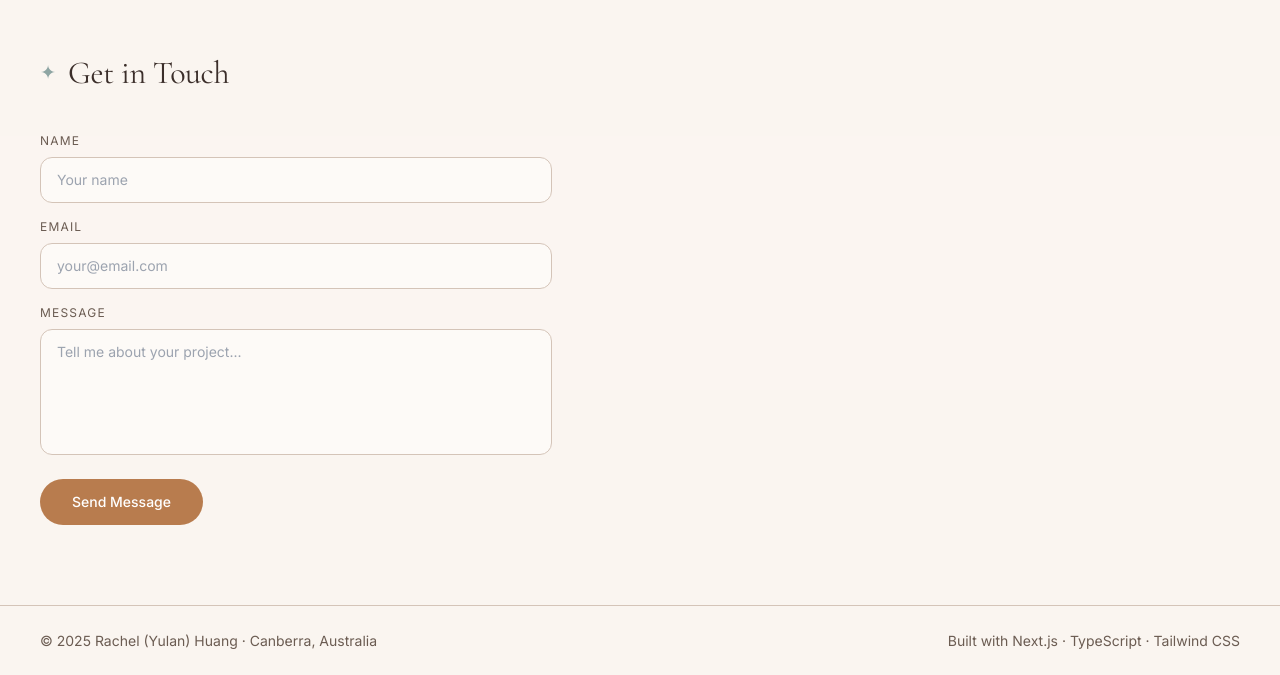
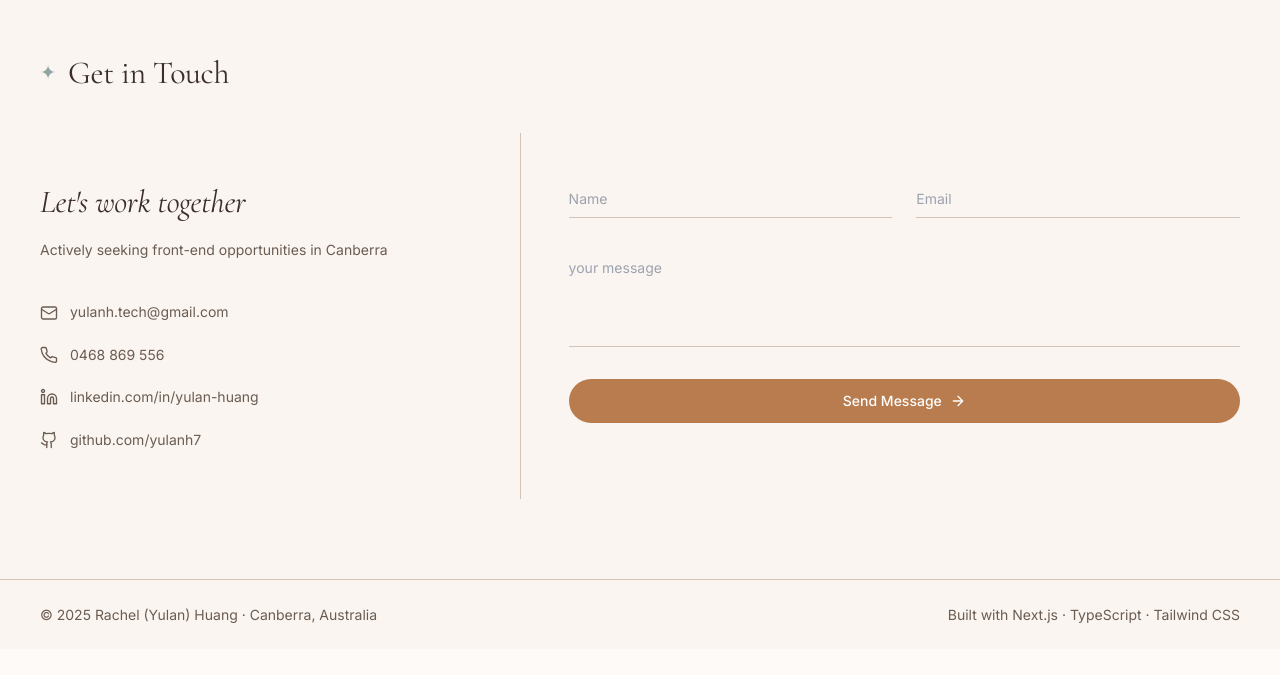
Before and after one commit to yulanh7/my-portfolio, a Next.js app: page / in a window 1280 px wide. Shown: the part 2405-3080 px from the top of the page. After the commit the page ends 3054 px from the top, so only its background shows below. Built offline with nearby package versions, Linux system fonts and the light colour scheme.

Commit message:
feat(contact): two-column layout with contact info and redesigned form

```diff
--- a/src/components/ContactForm.tsx
+++ b/src/components/ContactForm.tsx
@@ -1,6 +1,113 @@
 "use client";
 
 import { useState } from "react";
+import { personal } from "@/data/content";
+
+const EmailIcon = () => (
+  <svg
+    width="18"
+    height="18"
+    viewBox="0 0 24 24"
+    fill="none"
+    stroke="currentColor"
+    strokeWidth="1.8"
+    strokeLinecap="round"
+    strokeLinejoin="round"
+  >
+    <rect x="2" y="4" width="20" height="16" rx="2" />
+    <path d="m22 7-8.97 5.7a1.94 1.94 0 0 1-2.06 0L2 7" />
+  </svg>
+);
+
+const PhoneIcon = () => (
+  <svg
+    width="18"
+    height="18"
+    viewBox="0 0 24 24"
+    fill="none"
+    stroke="currentColor"
+    strokeWidth="1.8"
+    strokeLinecap="round"
+    strokeLinejoin="round"
+  >
+    <path d="M22 16.92v3a2 2 0 0 1-2.18 2 19.79 19.79 0 0 1-8.63-3.07A19.5 19.5 0 0 1 4.73 13a19.79 19.79 0 0 1-3.07-8.67A2 2 0 0 1 3.64 2h3a2 2 0 0 1 2 1.72c.127.96.361 1.903.7 2.81a2 2 0 0 1-.45 2.11L7.91 9.91a16 16 0 0 0 6 6l.91-.91a2 2 0 0 1 2.11-.45c.907.339 1.85.573 2.81.7A2 2 0 0 1 22 17.92z" />
+  </svg>
+);
+
+const LinkedInIcon = () => (
+  <svg
+    width="18"
+    height="18"
+    viewBox="0 0 24 24"
+    fill="none"
+    stroke="currentColor"
+    strokeWidth="1.8"
+    strokeLinecap="round"
+    strokeLinejoin="round"
+  >
+    <path d="M16 8a6 6 0 0 1 6 6v7h-4v-7a2 2 0 0 0-2-2 2 2 0 0 0-2 2v7h-4v-7a6 6 0 0 1 6-6z" />
+    <rect x="2" y="9" width="4" height="12" />
+    <circle cx="4" cy="4" r="2" />
+  </svg>
+);
+
+const GitHubIcon = () => (
+  <svg
+    width="18"
+    height="18"
+    viewBox="0 0 24 24"
+    fill="none"
+    stroke="currentColor"
+    strokeWidth="1.8"
+    strokeLinecap="round"
+    strokeLinejoin="round"
+  >
+    <path d="M15 22v-4a4.8 4.8 0 0 0-1-3.5c3 0 6-2 6-5.5.08-1.25-.27-2.48-1-3.5.28-1.15.28-2.35 0-3.5 0 0-1 0-3 1.5-2.64-.5-5.36-.5-8 0C6 2 5 2 5 2c-.3 1.15-.3 2.35 0 3.5A5.403 5.403 0 0 0 4 9c0 3.5 3 5.5 6 5.5-.39.49-.68 1.05-.85 1.65S9.1 17.4 9 18v4" />
+    <path d="M9 18c-4.51 2-5-2-7-2" />
+  </svg>
+);
+
+const ArrowIcon = () => (
+  <svg
+    width="16"
+    height="16"
+    viewBox="0 0 24 24"
+    fill="none"
+    stroke="currentColor"
+    strokeWidth="2"
+    strokeLinecap="round"
+    strokeLinejoin="round"
+  >
+    <path d="M5 12h14M12 5l7 7-7 7" />
+  </svg>
+);
+
+const contactItems = [
+  {
+    icon: <EmailIcon />,
+    label: personal.email,
+    href: `mailto:${personal.email}`,
+    external: false,
+  },
+  {
+    icon: <PhoneIcon />,
+    label: personal.phone,
+    href: `tel:${personal.phone.replace(/\s/g, "")}`,
+    external: false,
+  },
+  {
+    icon: <LinkedInIcon />,
+    label: "linkedin.com/in/yulan-huang",
+    href: personal.linkedin,
+    external: true,
+  },
+  {
+    icon: <GitHubIcon />,
+    label: "github.com/yulanh7",
+    href: personal.github,
+    external: true,
+  },
+];
 
 export default function ContactForm() {
   const [form, setForm] = useState({ name: "", email: "", message: "" });
@@ -11,14 +118,12 @@ export default function ContactForm() {
   const handleSubmit = async (e: React.MouseEvent) => {
     e.preventDefault();
     setStatus("loading");
-
     try {
       const res = await fetch("/api/contact", {
         method: "POST",
         headers: { "Content-Type": "application/json" },
         body: JSON.stringify(form),
       });
-
       if (res.ok) {
         setStatus("success");
         setForm({ name: "", email: "", message: "" });
@@ -31,108 +136,179 @@ export default function ContactForm() {
   };
 
   return (
-    <div className="max-w-lg">
-      <div className="flex flex-col gap-4">
-        {/* Name */}
-        <div>
-          <label className="text-xs tracking-widest uppercase text-text-secondary mb-2 block">
-            Name
-          </label>
+    <div className="flex flex-col md:flex-row gap-0 w-full">
+      {/* Left column — contact info */}
+      <div className="w-full md:w-[40%] py-8 md:py-12 md:pr-12">
+        <h2
+          className="italic mb-4"
+          style={{
+            fontFamily: "var(--font-heading)",
+            fontSize: "var(--text-h2)",
+            lineHeight: "var(--leading-h2)",
+            color: "var(--color-text-primary)",
+          }}
+        >
+          Let&apos;s work together
+        </h2>
+        <p
+          className="mb-10"
+          style={{
+            color: "var(--color-text-secondary)",
+            fontSize: "var(--text-small)",
+          }}
+        >
+          Actively seeking front-end opportunities in Canberra
+        </p>
+
+        <ul className="flex flex-col gap-5">
+          {contactItems.map((item) => (
+            <li key={item.href}>
+              <a
+                href={item.href}
+                {...(item.external
+                  ? { target: "_blank", rel: "noopener noreferrer" }
+                  : {})}
+                className="group flex items-center gap-3 transition-colors duration-200"
+                style={{
+                  color: "var(--color-text-secondary)",
+                  textDecoration: "none",
+                }}
+                onMouseEnter={(e) => {
+                  (e.currentTarget as HTMLAnchorElement).style.color =
+                    "var(--color-accent-brown)";
+                }}
+                onMouseLeave={(e) => {
+                  (e.currentTarget as HTMLAnchorElement).style.color =
+                    "var(--color-text-secondary)";
+                }}
+              >
+                <span className="flex-shrink-0">{item.icon}</span>
+                <span style={{ fontSize: "var(--text-small)" }}>
+                  {item.label}
+                </span>
+              </a>
+            </li>
+          ))}
+        </ul>
+      </div>
+
+      {/* Vertical divider */}
+      <div
+        className="hidden md:block w-px self-stretch mx-0"
+        style={{ background: "var(--color-border)" }}
+      />
+
+      {/* Right column — form */}
+      <div className="w-full md:w-[60%] py-8 md:py-12 md:pl-12">
+        <div className="flex flex-col gap-8">
+          {/* Name + Email row */}
+          <div className="grid grid-cols-1 sm:grid-cols-2 gap-6">
             <input
               type="text"
               value={form.name}
               onChange={(e) => setForm({ ...form, name: e.target.value })}
-            placeholder="Your name"
-            className="w-full px-4 py-3 text-sm rounded-md outline-none transition-all duration-300"
+              placeholder="Name"
+              className="w-full py-2 text-sm outline-none bg-transparent transition-colors duration-200"
               style={{
-              background: "var(--color-bg-primary)",
-              border: "1px solid var(--color-border)",
+                borderBottom: "1px solid var(--color-border)",
+                borderTop: "none",
+                borderLeft: "none",
+                borderRight: "none",
+                borderRadius: 0,
                 color: "var(--color-text-primary)",
               }}
               onFocus={(e) =>
-              (e.target.style.borderColor = "var(--color-accent-brown)")
+                (e.target.style.borderBottomColor = "var(--color-accent-brown)")
               }
-            onBlur={(e) => (e.target.style.borderColor = "var(--color-border)")}
+              onBlur={(e) =>
+                (e.target.style.borderBottomColor = "var(--color-border)")
+              }
             />
-        </div>
-
-        {/* Email */}
-        <div>
-          <label className="text-xs tracking-widest uppercase text-text-secondary mb-2 block">
-            Email
-          </label>
             <input
               type="email"
               value={form.email}
               onChange={(e) => setForm({ ...form, email: e.target.value })}
-            placeholder="your@email.com"
-            className="w-full px-4 py-3 text-sm rounded-md outline-none transition-all duration-300"
+              placeholder="Email"
+              className="w-full py-2 text-sm outline-none bg-transparent transition-colors duration-200"
               style={{
-              background: "var(--color-bg-primary)",
-              border: "1px solid var(--color-border)",
+                borderBottom: "1px solid var(--color-border)",
+                borderTop: "none",
+                borderLeft: "none",
+                borderRight: "none",
+                borderRadius: 0,
                 color: "var(--color-text-primary)",
               }}
               onFocus={(e) =>
-              (e.target.style.borderColor = "var(--color-accent-brown)")
+                (e.target.style.borderBottomColor = "var(--color-accent-brown)")
               }
-            onBlur={(e) => (e.target.style.borderColor = "var(--color-border)")}
+              onBlur={(e) =>
+                (e.target.style.borderBottomColor = "var(--color-border)")
+              }
             />
           </div>
 
           {/* Message */}
-        <div>
-          <label className="text-xs tracking-widest uppercase text-text-secondary mb-2 block">
-            Message
-          </label>
           <textarea
             value={form.message}
             onChange={(e) => setForm({ ...form, message: e.target.value })}
-            placeholder="Tell me about your project..."
-            rows={5}
-            className="w-full px-4 py-3 text-sm rounded-md outline-none transition-all duration-300 resize-none"
+            placeholder="your message"
+            rows={4}
+            className="w-full py-2 text-sm outline-none bg-transparent resize-none transition-colors duration-200"
             style={{
-              background: "var(--color-bg-primary)",
-              border: "1px solid var(--color-border)",
+              borderBottom: "1px solid var(--color-border)",
+              borderTop: "none",
+              borderLeft: "none",
+              borderRight: "none",
+              borderRadius: 0,
               color: "var(--color-text-primary)",
             }}
             onFocus={(e) =>
-              (e.target.style.borderColor = "var(--color-accent-brown)")
+              (e.target.style.borderBottomColor = "var(--color-accent-brown)")
             }
-            onBlur={(e) => (e.target.style.borderColor = "var(--color-border)")}
+            onBlur={(e) =>
+              (e.target.style.borderBottomColor = "var(--color-border)")
+            }
           />
-        </div>
 
-        {/* Submit */}
+          {/* Send button */}
+          <div className="flex flex-col gap-3">
             <button
               onClick={handleSubmit}
               disabled={status === "loading"}
-          className="btn-contact w-fit px-8 py-3 transition-all duration-300"
+              className="w-full flex items-center justify-center gap-2 py-3 text-sm font-medium text-white transition-opacity duration-200"
               style={{
-            background:
-              status === "loading"
-                ? "var(--color-bg-accent)"
-                : "var(--color-accent-brown)",
+                background: "var(--color-accent-brown)",
+                borderRadius: "var(--radius-full)",
                 border: "none",
-            color: "white",
-            cursor: status === "loading" ? "wait" : "none",
-            borderRadius: "var(--radius-full)",
+                cursor: status === "loading" ? "wait" : "pointer",
+                opacity: status === "loading" ? 0.7 : 1,
               }}
             >
-          {status === "loading" ? "Sending..." : "Send Message"}
+              {status === "loading" ? (
+                "Sending..."
+              ) : (
+                <>
+                  Send Message <ArrowIcon />
+                </>
+              )}
             </button>
 
-        {/* Status messages */}
             {status === "success" && (
-          <p className="text-sm" style={{ color: "var(--color-accent-green)" }}>
-            ✓ Message sent! I'll get back to you soon.
+              <p
+                className="text-sm text-center"
+                style={{ color: "var(--color-accent-green)" }}
+              >
+                ✓ Message sent! I&apos;ll get back to you soon.
               </p>
             )}
             {status === "error" && (
-          <p className="text-sm" style={{ color: "#e05c5c" }}>
+              <p className="text-sm text-center" style={{ color: "#e05c5c" }}>
                 Something went wrong. Please try again or email me directly.
               </p>
             )}
           </div>
         </div>
+      </div>
+    </div>
   );
 }
--- a/src/data/content.ts
+++ b/src/data/content.ts
@@ -15,6 +15,7 @@ export const personal = {
   status: "Open to work",
   bio: "Front-end developer with 5+ years building and maintaining WordPress and React/Next.js applications. Track record of owning projects end-to-end — from architecture to deployment — and translating technical decisions for non-technical teams.",
   email: "yulanh.tech@gmail.com",
+  phone: "0468 869 556",
   linkedin: "https://linkedin.com/in/yulan-huang",
   github: "https://github.com/yulanh7",
 };
```
Lines whose indentation alone changed are shown as unchanged.
